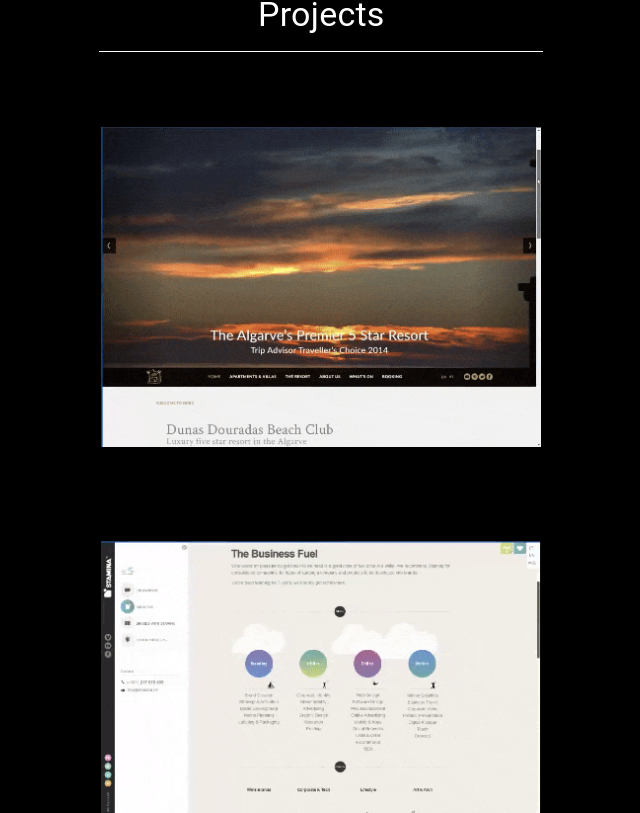
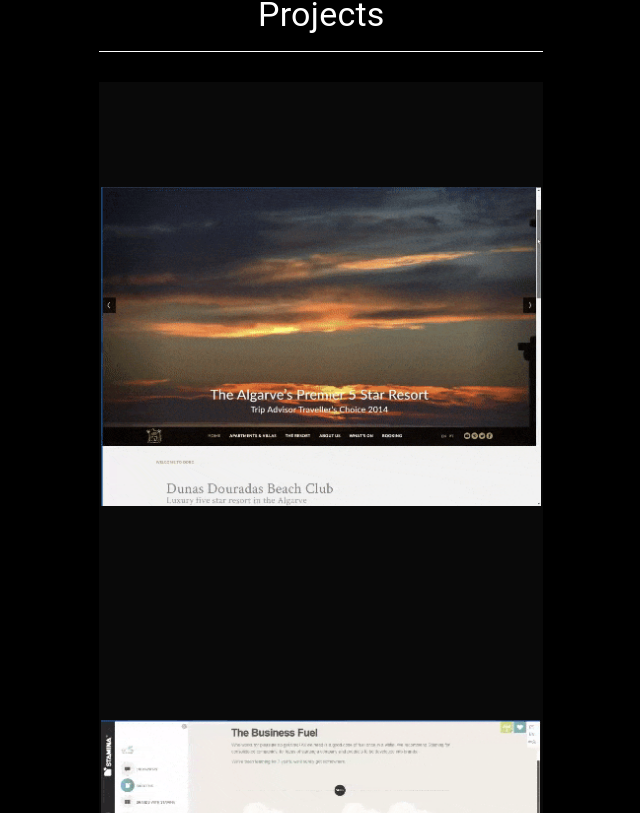
Before and after one commit to BM-BrunoMarques/portfolio, a React (Create React App) app: page / in a window 1280 px wide. Shown: the part 1167-1980 px from the top of the page, without its empty margins (24-664 px from the left). Built offline with nearby package versions, Linux system fonts and the light colour scheme.

Commit message:
projects animation included

```diff
--- a/src/Components/MainContent/Projects/LazyImage/LazyImage.jsx
+++ /dev/null
@@ -1,49 +0,0 @@
-import React, { useEffect, useRef } from "react";
-import { useInView } from "react-intersection-observer";
-import { motion } from "framer-motion";
-
-const LazyImage = ({ width, height, src, ...rest }) => {
-  const wrapper = useRef();
-  const [ref, inView, entry] = useInView({
-    threshold: [0, 0.33, 0.66, 1],
-    triggerOnce: true,
-    trackVisibility: true,
-    delay: 100,
-    rootMargin: "300px",
-  });
-
-  return (
-    <div
-      ref={ref}
-      style={{
-        width: "100%",
-        display: "flex",
-        justifyContent: "center",
-        // background: inView ? "#332f2f" : "#000",
-      }}
-    >
-      <div
-        data-inview={inView}
-        style={{
-          position: "relative",
-          minHeight: height / 1.2,
-          paddingTop: `${(height / width) * 12}%`,
-          paddingBottom: `${(height / width) * 12}%`,
-        }}
-      >
-        {inView && (
-          <motion.img
-            initial={{ opacity: 0 }}
-            animate={{ opacity: inView ? 1 : 0 }}
-            transition={{ type: "spring", duration: 1.3, delay: 0.23 }}
-            {...rest}
-            src={src}
-            style={{ maxWidth: "440px", height: "auto" }}
-          />
-        )}
-      </div>
-    </div>
-  );
-};
-
-export default LazyImage;
--- /dev/null
+++ b/src/Components/MainContent/Projects/LazyProject/LazyProject.jsx
@@ -0,0 +1,108 @@
+import React, { useState, useEffect, useRef } from "react";
+import { useInView } from "react-intersection-observer";
+import { motion } from "framer-motion";
+import { makeStyles } from "@material-ui/core/styles";
+
+const LazyProject = ({ width, height, src, ...rest }) => {
+  const wrapper = useRef();
+  const [hasShown, setHasShown] = useState(false);
+  const { ref, inView, entry } = useInView({
+    threshold: [0.2, 0.4],
+    rootMargin: "-500px 0px -100px 0px",
+    // trackVisibility: true,
+    // delay: 100,
+    // rootMargin: "300px",
+  });
+
+  const useStyles = makeStyles({
+    loadingImg: {
+      background: "linear-gradient(270deg, #121212, #5a5b5b)",
+      backgroundSize: "400% 400%",
+      WebkitAnimation: "AnimationName 1s ease infinite",
+      MozAnimation: "AnimationName 1s ease infinite",
+      OAnimation: "AnimationName 1s ease infinite",
+      animation: "AnimationName 1s ease infinite",
+    },
+
+    "@-webkit-keyframes AnimationName": {
+      "0%": { backgroundPosition: "0% 50%" },
+      "50%": { backgroundPosition: "100% 50%" },
+      "100%": { backgroundPosition: "0% 50%" },
+    },
+    "@-moz-keyframes AnimationName": {
+      "0%": { backgroundPosition: "0% 50%" },
+      "50%": { backgroundPosition: "100% 50%" },
+      "100%": { backgroundPosition: "0% 50%" },
+    },
+    "@-o-keyframes AnimationName": {
+      "0%": { backgroundPosition: "0% 50%" },
+      "50%": { backgroundPosition: "100% 50%" },
+      "100%": { backgroundPosition: "0% 50%" },
+    },
+    "@keyframes AnimationName": {
+      "0%": { backgroundPosition: "0% 50%" },
+      "50%": { backgroundPosition: "100% 50%" },
+      "100%": { backgroundPosition: "0% 50%" },
+    },
+  });
+
+  const classes = useStyles();
+
+  useEffect(() => {
+    if (!hasShown && inView) {
+      setTimeout(() => {
+        setHasShown(true);
+      }, 200);
+    }
+  }, [inView]);
+
+  return (
+    <motion.div
+      ref={ref}
+      style={{
+        width: "100%",
+        display: "flex",
+        justifyContent: "center",
+      }}
+      initial={{ y: !hasShown ? 50 : 0 }}
+      animate={{
+        backgroundColor: inView ? "#090909" : "#000",
+        paddingTop: inView ? "60px" : 0,
+        paddingBottom: inView ? "60px" : 0,
+        y: !hasShown ? 50 : 0,
+      }}
+      transition={{ type: "anticipate", duration: 0.4, delay: 0.2 }}
+    >
+      <div
+        data-inview={inView}
+        // className={classes.loadingImg}
+        style={{
+          position: "relative",
+          minHeight: height / 1.2,
+          background: hasShown ? "" : "",
+          maxWidth: "440px",
+          width: "100%",
+        }}
+      >
+        {hasShown && (
+          <motion.img
+            initial={{ opacity: 0.5 }}
+            animate={{ opacity: inView ? 1 : 0.5 }}
+            exit={{ opacity: 0 }}
+            transition={{ type: "spring", duration: 1.3 }}
+            {...rest}
+            src={src}
+            style={{
+              maxWidth: "440px",
+              height: "auto",
+              paddingTop: `${(height / width) * 12}%`,
+              paddingBottom: `${(height / width) * 12}%`,
+            }}
+          />
+        )}
+      </div>
+    </motion.div>
+  );
+};
+
+export default LazyProject;
--- a/src/Components/MainContent/Projects/Projects.jsx
+++ b/src/Components/MainContent/Projects/Projects.jsx
@@ -18,7 +18,7 @@
 import wwm from "./gif/wwm.gif";
 import nswomen from "./gif/nswomen.gif";
 
-import LazyImage from "./LazyImage/LazyImage";
+import LazyProject from "./LazyProject/LazyProject";
 
 const Projects = () => {
   const theme = useTheme();
@@ -65,17 +65,17 @@
             flexDirection: "column",
           }}
         >
-          <LazyImage key={3} width={464} height={390} src={ddbc} />
-          <LazyImage key={2} width={464} height={390} src={stamina} />
-          <LazyImage key={1} width={464} height={390} src={homeLovers} />
-          <LazyImage key={4} width={464} height={390} src={puroV} />
-          <LazyImage key={5} width={464} height={390} src={jnabais} />
-          <LazyImage key={6} width={464} height={390} src={chippers} />
-          <LazyImage key={7} width={464} height={390} src={postfeet} />
-          <LazyImage key={8} width={464} height={390} src={mnm} />
-          <LazyImage key={10} width={464} height={390} src={apcer} />
-          <LazyImage key={9} width={464} height={390} src={wwm} />
-          <LazyImage key={11} width={464} height={390} src={nswomen} />
+          <LazyProject key={3} width={464} height={390} src={ddbc} />
+          <LazyProject key={2} width={464} height={390} src={stamina} />
+          <LazyProject key={1} width={464} height={390} src={homeLovers} />
+          <LazyProject key={4} width={464} height={390} src={puroV} />
+          <LazyProject key={5} width={464} height={390} src={jnabais} />
+          <LazyProject key={6} width={464} height={390} src={chippers} />
+          <LazyProject key={7} width={464} height={390} src={postfeet} />
+          <LazyProject key={8} width={464} height={390} src={mnm} />
+          <LazyProject key={10} width={464} height={390} src={apcer} />
+          <LazyProject key={9} width={464} height={390} src={wwm} />
+          <LazyProject key={11} width={464} height={390} src={nswomen} />
         </div>
       </AnimatePresence>
 
```
